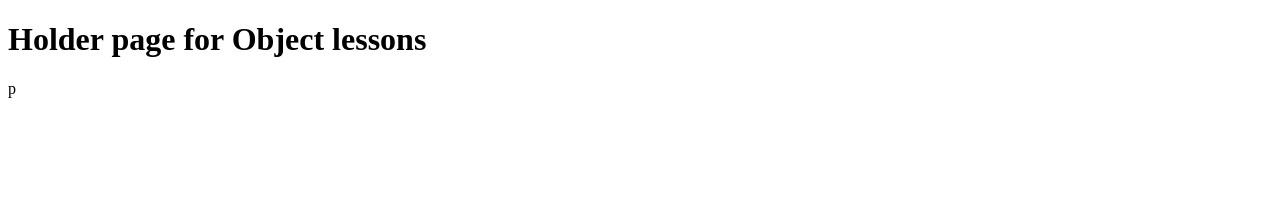
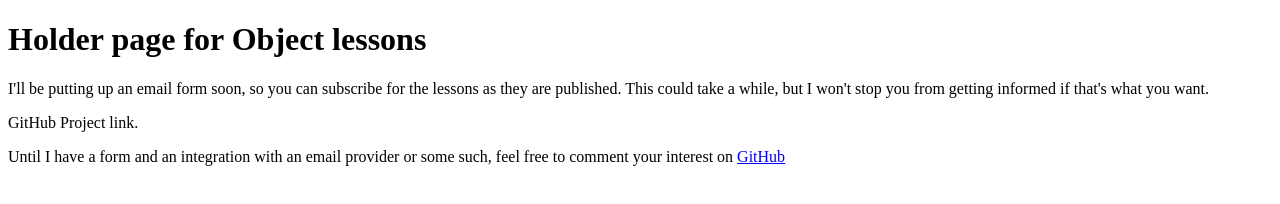
Before and after one commit to misterhtmlcss/javascript-object-help, a plain HTML site: page index.html in a window 1280 px wide. Drawn offline with Linux system fonts and the light colour scheme.

Commit message:
added link to GH Issues so people can subscribe for news related to learning

```diff
--- a/index.html
+++ b/index.html
@@ -6,6 +6,8 @@
 </head>
 <body>
     <h1>Holder page for Object lessons</h1>
-    p
+    <p>I'll be putting up an email form soon, so you can subscribe for the lessons as they are published. This could take a while, but I won't stop you from getting informed if that's what you want.</p>
+    <p>GitHub Project link.</p>
+    <p>Until I have a form and an integration with an email provider or some such, feel free to comment your interest on <a href="https://github.com/misterhtmlcss/javascript-object-help/labels/SubscribeMe">GitHub</a> </p>
 </body>
 </html>
```
